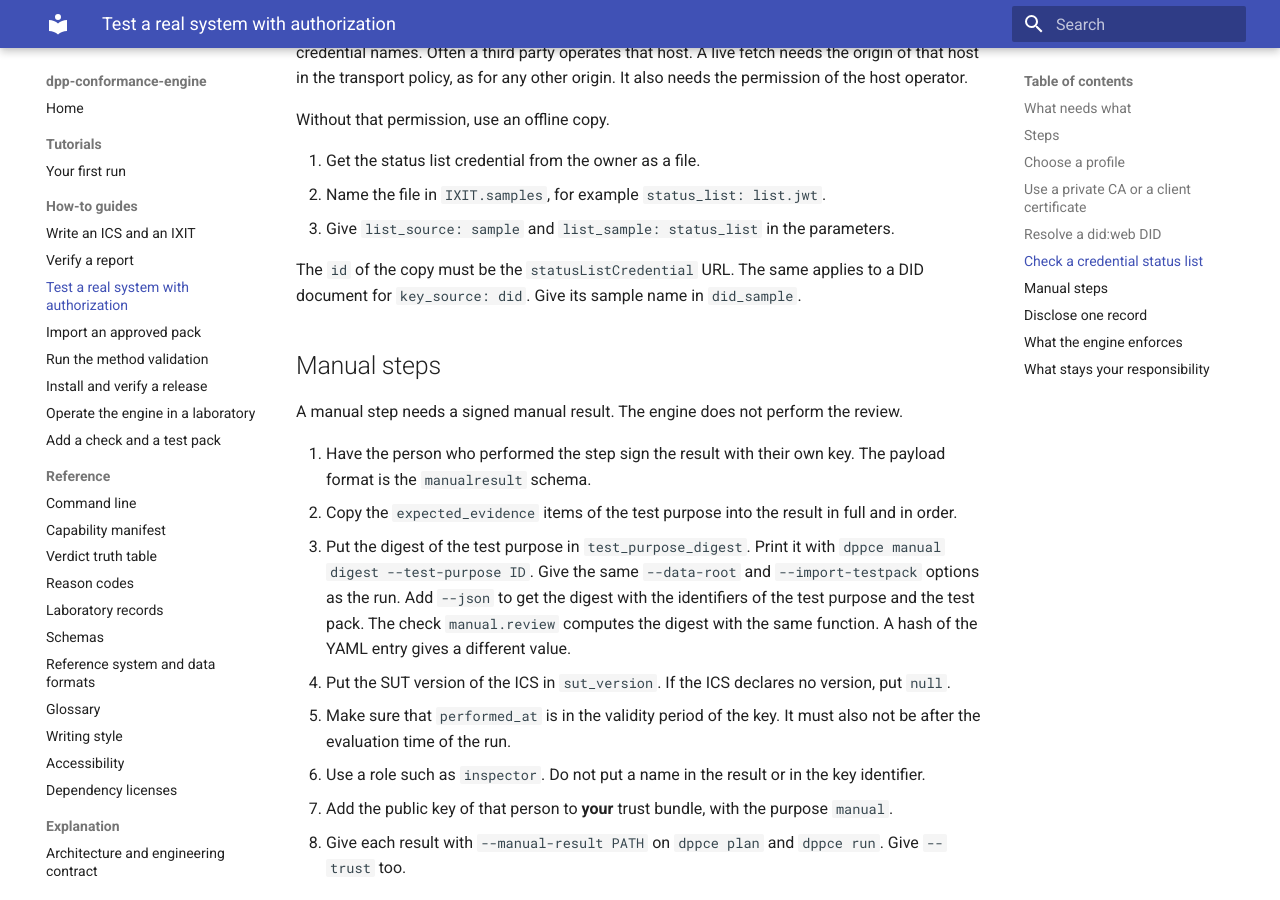
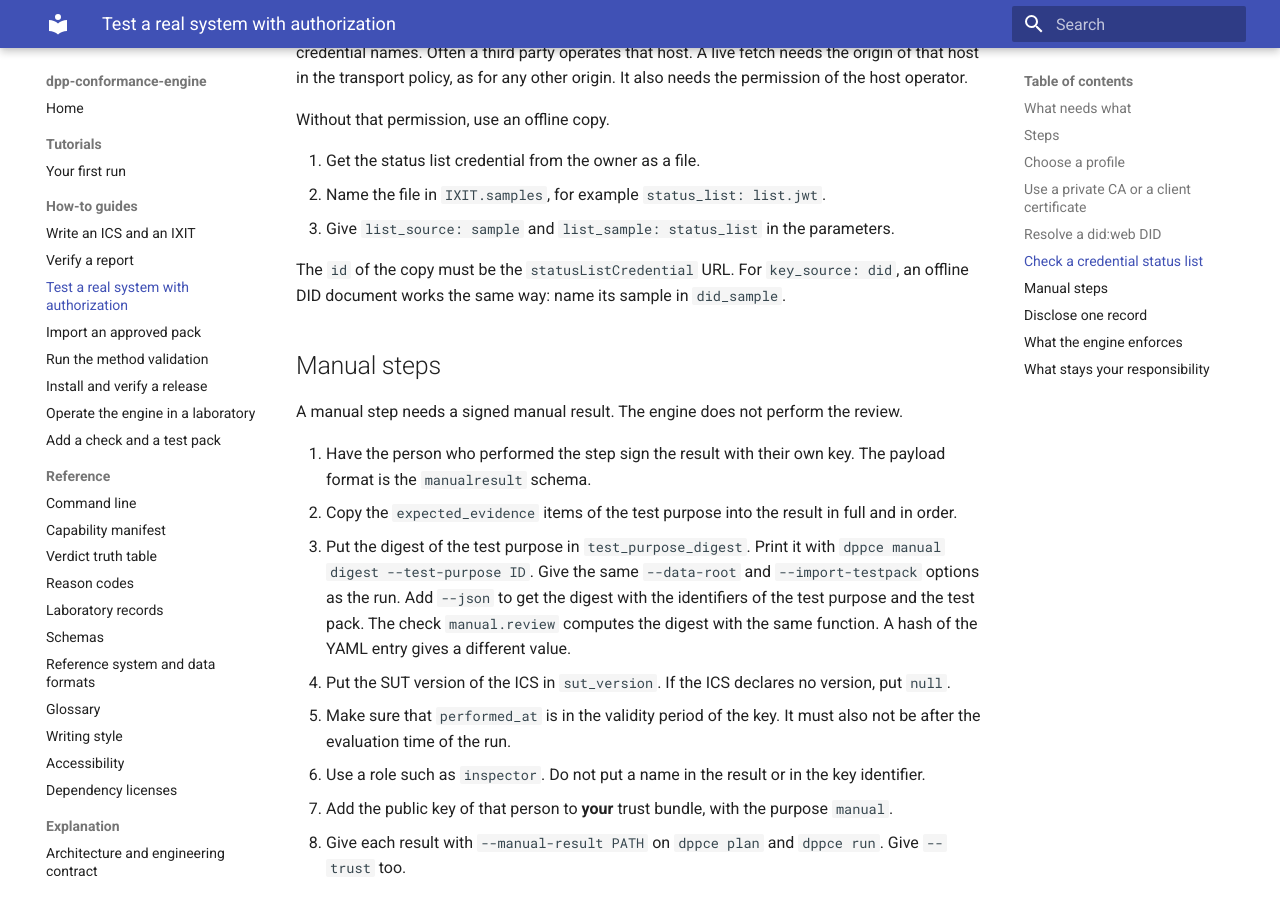
Before and after one commit to hadijannat/dpp-conformance-engine, an MkDocs documentation site: the page built from docs/how-to/test-a-real-system.md, in a window 1280 px wide and 900 px high, scrolled down 4473 px. Built offline with MkDocs 1.6.1 and Material for MkDocs 9.7.7, drawn with Linux system fonts in a browser that asks for light colours; the version menu is left out.

Commit message:
docs(how-to): tie the did_sample sentence to the offline copy
The sentence after the statusListCredential rule read as if a DID
document must have that URL as its id. It now says that an offline DID
document works like the offline status list copy.

Co-Authored-By: Claude Opus 5.5 <noreply@anthropic.com>

```diff
--- a/docs/how-to/test-a-real-system.md
+++ b/docs/how-to/test-a-real-system.md
@@ -157,8 +157,8 @@ Without that permission, use an offline copy.
 2. Name the file in `IXIT.samples`, for example `status_list: list.jwt`.
 3. Give `list_source: sample` and `list_sample: status_list` in the parameters.
 
-The `id` of the copy must be the `statusListCredential` URL. The same applies to a DID document
-for `key_source: did`. Give its sample name in `did_sample`.
+The `id` of the copy must be the `statusListCredential` URL. For `key_source: did`, an offline
+DID document works the same way: name its sample in `did_sample`.
 
 ## Manual steps
 
```
